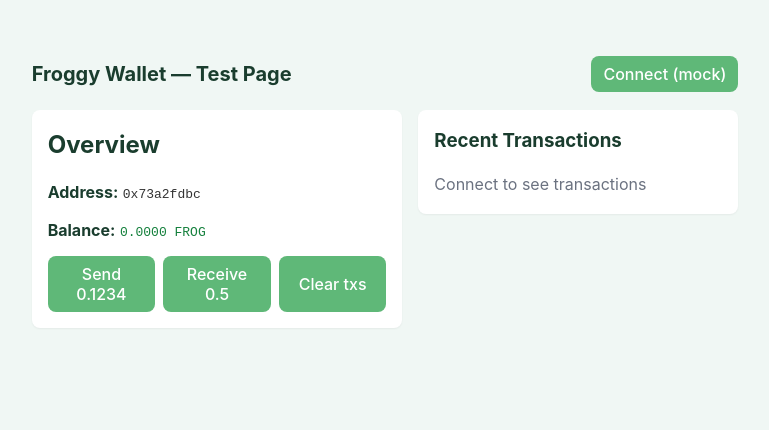
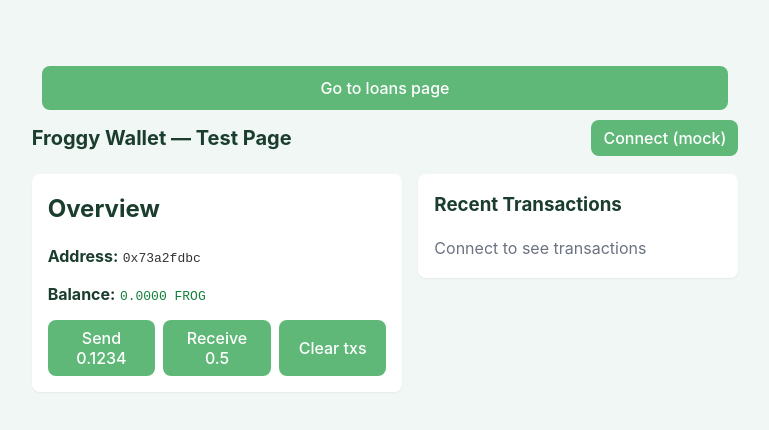
Before and after one commit to kvietelaitis/froggywallet, a React app in the folder frontend/: page /home in a window 1280 px wide. Shown: the top 430 px of the page, without its empty margins (255-1024 px from the left). Built offline with nearby package versions, Linux system fonts and the light colour scheme; the HTML template or start-up script is replaced by a standard one.

Commit message:
Update HomePage.tsx

```diff
--- a/frontend/src/pages/HomePage.tsx
+++ b/frontend/src/pages/HomePage.tsx
@@ -73,6 +73,11 @@ const HomePage: React.FC = () => {
 
     return (
         <div style={{ fontFamily: "Inter, system-ui, sans-serif", padding: 24 }}>
+            <div style={{ display: "flex", alignItems: "left", gap: 16 }}>
+                <button style={{margin: "10px"}} onClick={() => navigate('/loan')}>
+                    Go to loans page
+                </button>
+            </div>
             <header style={{ display: "flex", justifyContent: "space-between", alignItems: "center", marginBottom: 18 }}>
                 <h1 style={{ margin: 0, fontSize: 20 }}>Froggy Wallet — Test Page</h1>
                 <div>
```
